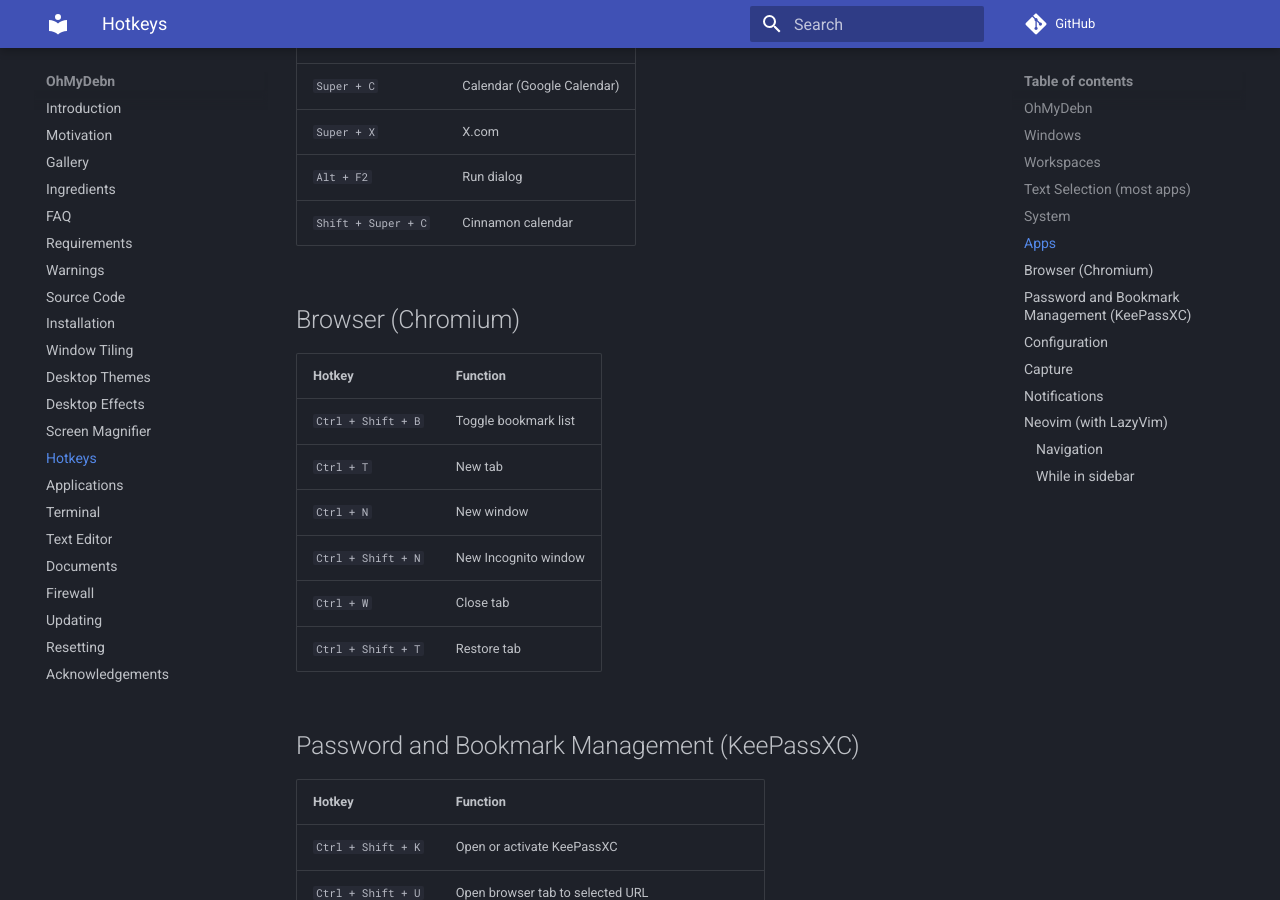
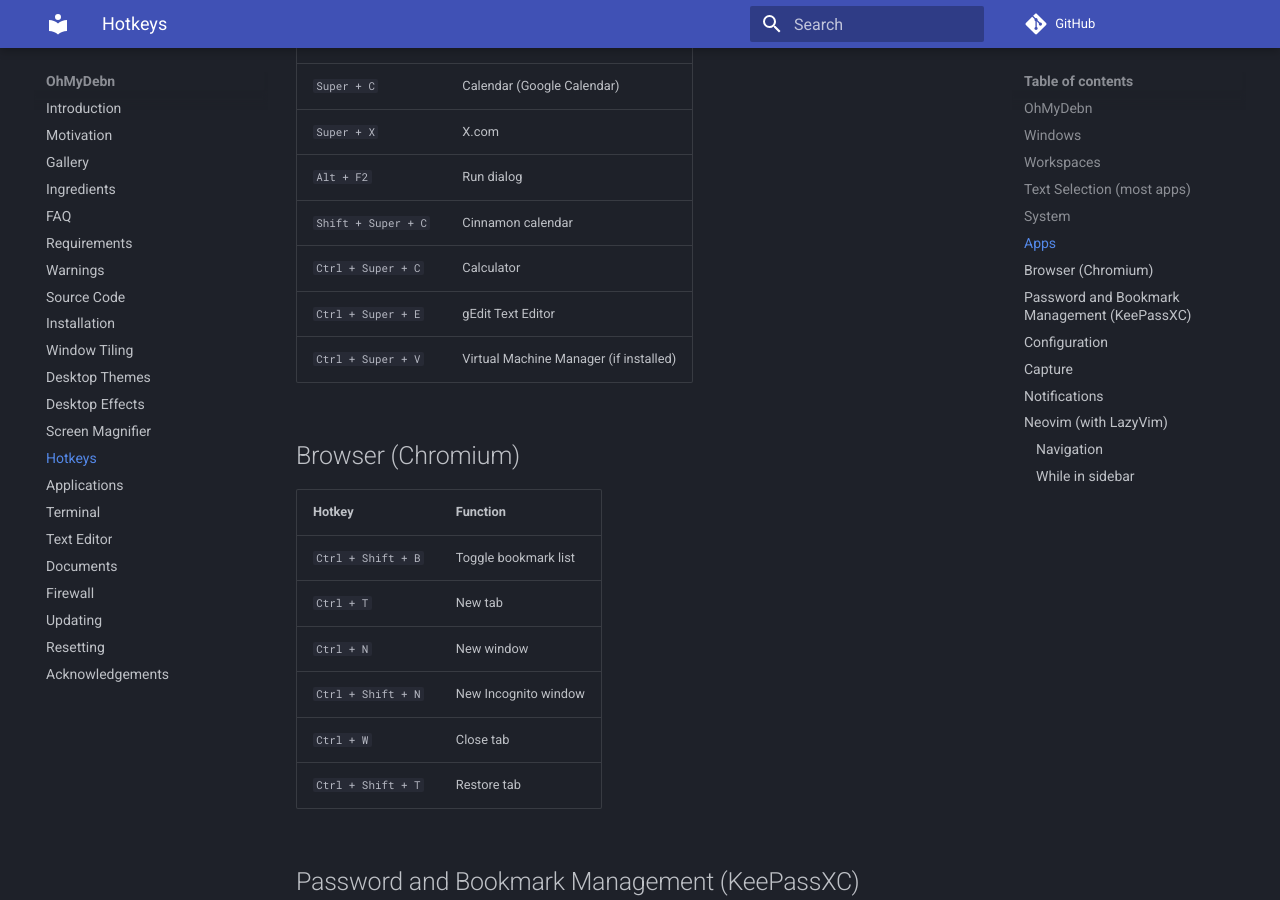
Before and after one commit to dougburks/ohmydebn-docs, an MkDocs documentation site: the page built from docs/hotkeys.md, in a window 1280 px wide and 900 px high, scrolled down 3999 px. Built offline with MkDocs 1.6.1 and Material for MkDocs 9.7.7, drawn with Linux system fonts in a browser that asks for light colours; comment, search, counter and statistics services are not loaded.

Commit message:
update hotkeys.md

```diff
--- a/docs/hotkeys.md
+++ b/docs/hotkeys.md
@@ -98,6 +98,9 @@
 | `Super + X` | X.com |
 | `Alt + F2` | Run dialog |
 | `Shift + Super + C` | Cinnamon calendar
+| `Ctrl + Super + C` | Calculator
+| `Ctrl + Super + E` | gEdit Text Editor
+| `Ctrl + Super + V` | Virtual Machine Manager (if installed)
 
 ## Browser (Chromium)
 
```
